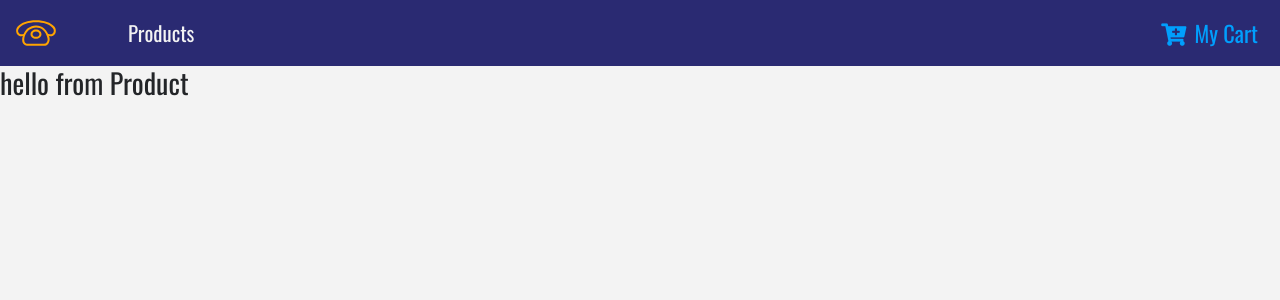
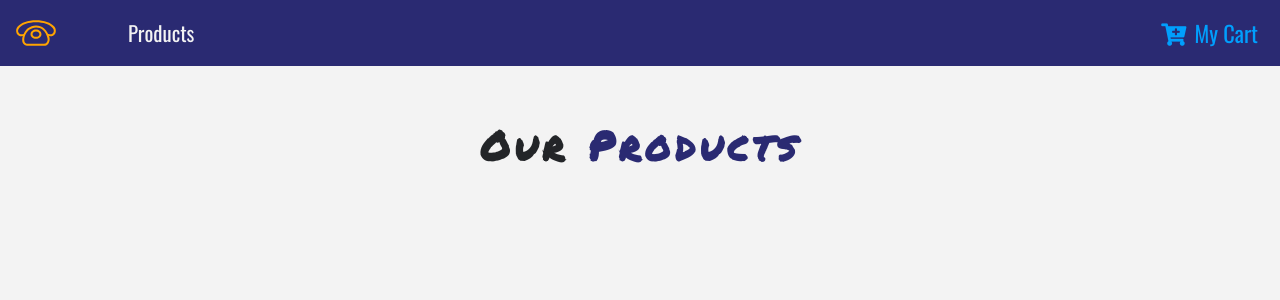
Before and after one commit to AJ0528/Mini-E-Commerce, a React (Create React App) app in the folder mini-ecommerce/: page / in a window 1280 px wide. Shown: the top 300 px of the page. Built offline with nearby package versions, Linux system fonts and the light colour scheme.

Commit message:
new changes to products and titile page

```diff
--- a/mini-ecommerce/src/components/ProductList.js
+++ b/mini-ecommerce/src/components/ProductList.js
@@ -1,12 +1,25 @@
 import React, { Component } from 'react';
 import Product from "./Product";
-
+import Title from "./Title";
 export default class ProductList extends Component {
+  state={
+    products:[]
+  }
   render() {
     return (
-      <div>
-     <Product/>
+    <React.Fragment>
+      <div className="py-5">
+      <div className="container">
+      <Title name="our" title="products"></Title>
+
+      <div className="row"/>
+
+
       </div>
+      </div>
+    </React.Fragment>
+    //  {/* <Product/> */}
+
     )
   }
 }
--- /dev/null
+++ b/mini-ecommerce/src/components/Title.js
@@ -0,0 +1,13 @@
+import React from 'react'
+
+export default function Title({name, title}) {
+    return (
+        <div className="row">
+        <div className="col-10 mx-auto my-2 text-center text-title">
+            <h1 className="text-capitalize font-weight-bold">
+                {name} <strong className="text-blue">{title}</strong>
+            </h1>
+        </div>
+        </div>
+    )
+}
```
Also changed, not shown: mini-ecommerce/src/components/Navbar.js (line endings or trailing spaces).
